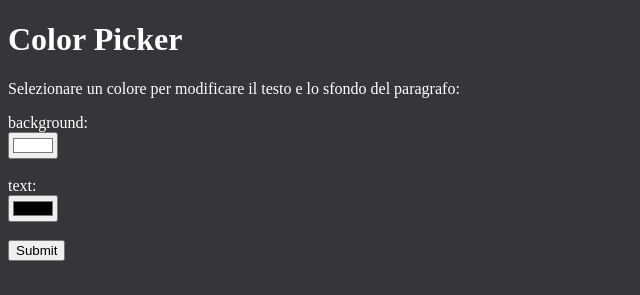
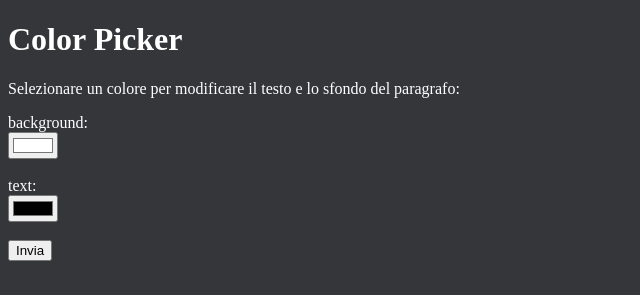
Before and after one commit to therealgabryx/Color-Picker-Form, a plain HTML site: page index.html in a window 1280 px wide. Shown: the top 295 px of the page, 0-640 px from the left. Drawn offline with Linux system fonts and the light colour scheme.

Commit message:
button fix

```diff
--- a/index.html
+++ b/index.html
@@ -15,12 +15,12 @@
 
     <p>Selezionare un colore per modificare il testo e lo sfondo del paragrafo:</p>
 
-    <form id="colorForm" name="colorForm" onsubmit="return color()">
+    <form id="colorForm" name="colorForm" onsubmit="return false">
         <label for="backgrcolor">background:</label><br>
         <input type="color" id="backgrcolor" name="backgrcolor" value="#ffffff"><br><br>
         <label for="textcolor">text:</label><br>
         <input type="color" id="textcolor" name="textcolor" value="#000000"><br><br>
-        <input type="submit" name="invia" />
+        <button type="button" name="invia" onclick="color()">Invia</button>
     </form>
 
     <br>
```
